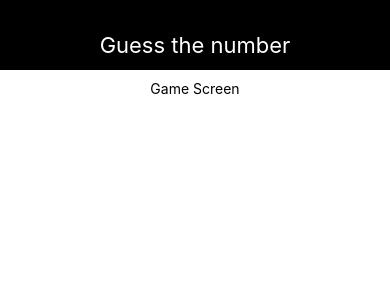
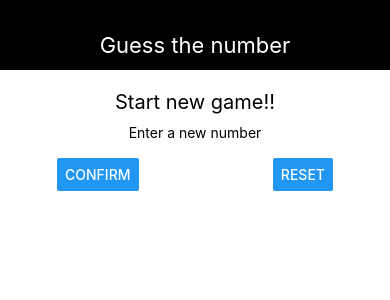
Before and after one commit to ing-arriola/rn-guess-number, a React Native app: screen / in a window 390 px wide. Shown: the top 300 px of the page. Built offline with nearby package versions, Linux system fonts and the light colour scheme.

Commit message:
Added text input and buttons

```diff
--- a/App.js
+++ b/App.js
@@ -1,6 +1,6 @@
 import { StatusBar } from "expo-status-bar";
 import React from "react";
-import { StyleSheet, Text, View } from "react-native";
+import { StyleSheet, Text, View, Button } from "react-native";
 
 import Header from "./Components/Header";
 import StartGame from "./Screens/StartGame";
@@ -16,5 +16,7 @@
 }
 
 const styles = StyleSheet.create({
-  container: {},
+  container: {
+    flex: 1,
+  },
 });
--- a/Screens/StartGame.js
+++ b/Screens/StartGame.js
@@ -1,9 +1,18 @@
 import React from "react";
-import { StyleSheet, Text, View } from "react-native";
+import { StyleSheet, Text, View, TextInput, Button } from "react-native";
 const StartGame = () => {
   return (
     <View style={styles.screen}>
-      <Text>Game Screen</Text>
+      <Text style={styles.title}>Start new game!!</Text>
+      <View style={styles.inputContainer}>
+        <Text>Enter a new number</Text>
+        <TextInput />
+
+        <View style={styles.buttonContainer}>
+          <Button title="Confirm" />
+          <Button title="Reset" />
+        </View>
+      </View>
     </View>
   );
 };
@@ -14,6 +23,21 @@
     padding: 10,
     alignItems: "center",
   },
+  title: {
+    fontSize: 20,
+    marginVertical: 10,
+  },
+  inputContainer: {
+    alignItems: "center",
+    width: 300,
+    maxWidth: "80%",
+  },
+  buttonContainer: {
+    flexDirection: "row",
+    width: "100%",
+    justifyContent: "space-between",
+    paddingHorizontal: 10,
+  },
 });
 
 export default StartGame;
```
